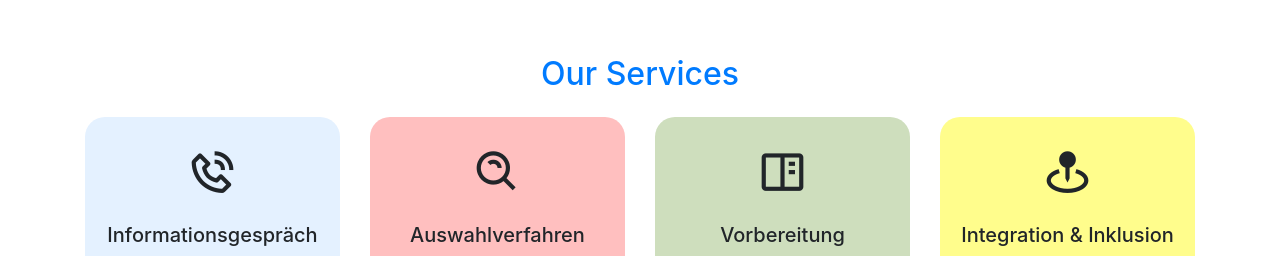
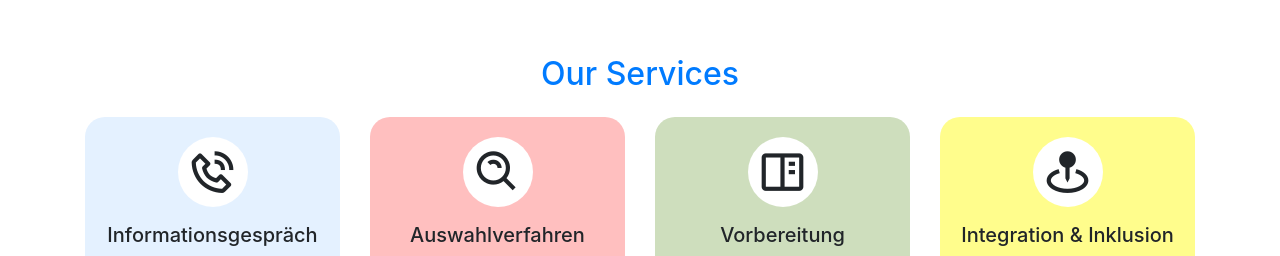
Before and after one commit to Adithamada/pisacare.github.io, a plain HTML site: page index.html in a window 1280 px wide. Shown: the part 780-1036 px from the top of the page. Drawn offline with nearby package versions, Linux system fonts and the light colour scheme; a web font is replaced by a local one.

Commit message:
second commit

```diff
--- a/style.css
+++ b/style.css
@@ -112,7 +112,7 @@
 /* card 4 lese */
 .card-body i {
     font-size:50px;
-    backgorund-color:white;
+    background-color:white;
     padding:10px;
     border-radius:50%;
 }
@@ -300,7 +300,7 @@
     /* card 4 lese */
     .card-body i {
         font-size:50px;
-        backgorund-color:white;
+        background-color:white;
         padding:10px;
         border-radius:50%;
     }
```
